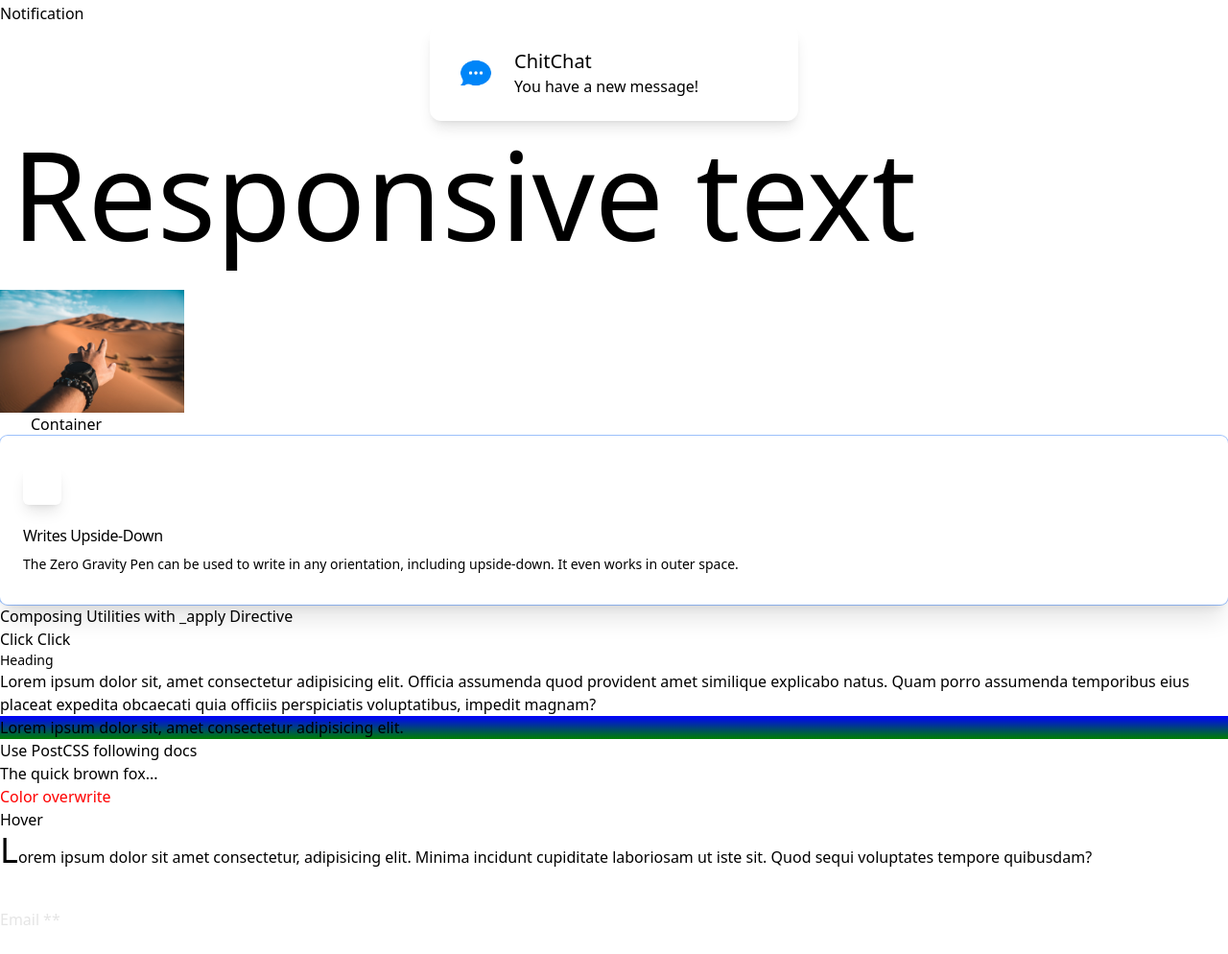
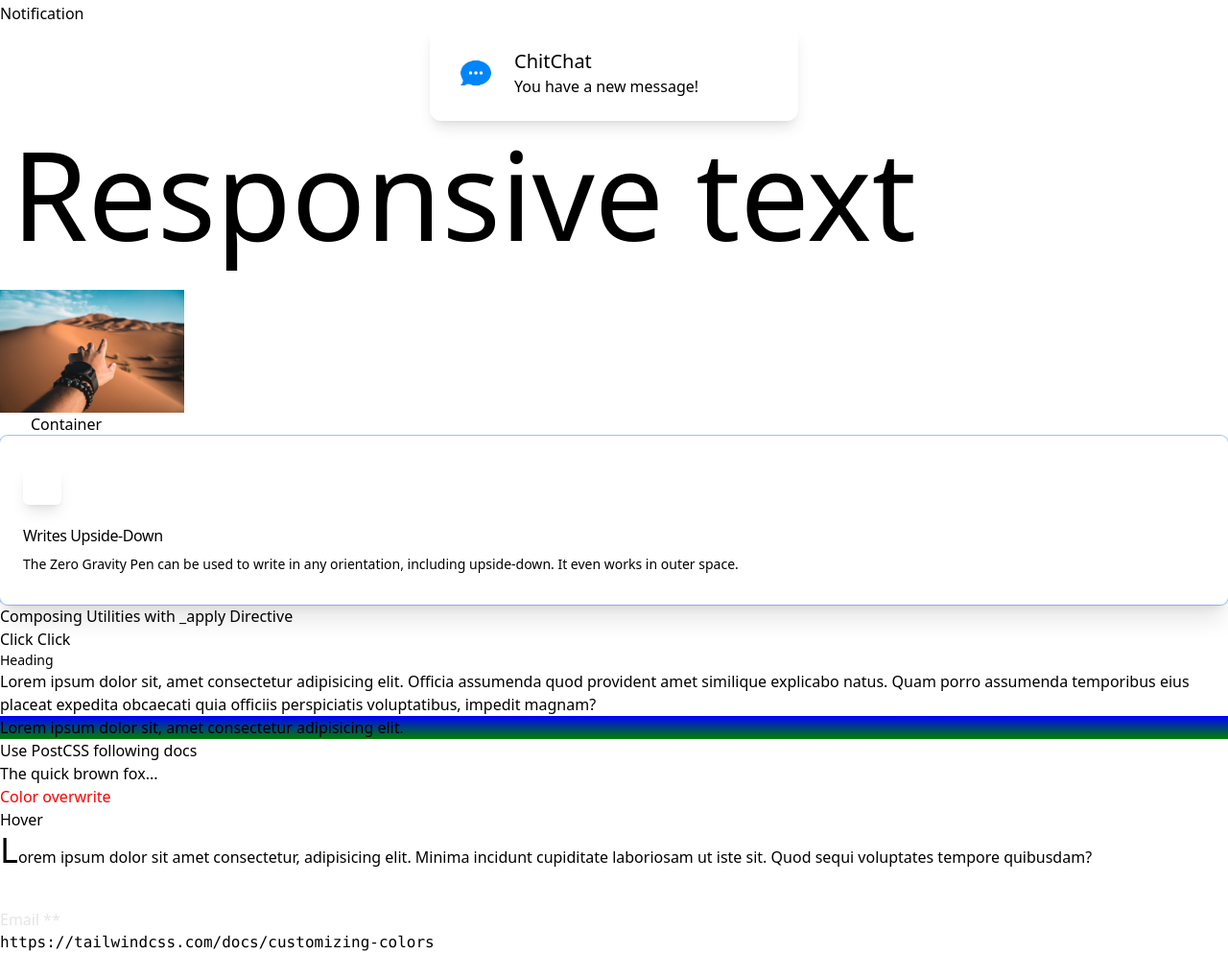
Before and after one commit to devpranab/Practice-Tailwind-Css, a website: page index.html in a window 1280 px wide. Shown: the part 4933-5927 px from the top of the page at 96% size. Before the commit the page ends 5903 px from the top, so only its background shows below. Drawn offline with Linux system fonts and the light colour scheme.

Commit message:
Every color out of the box, Colored box shadows

```diff
--- a/index.html
+++ b/index.html
@@ -559,5 +559,37 @@ darkMode: "class" - <html lang="en" class="dark">
             after:ml-1 text-[#e5e5e5]">Email</label>
           </div>
 
+          <!-- Every color out of the box  -->
+          <pre>https://tailwindcss.com/docs/customizing-colors</pre>
+
+
+          <!-- Colored box shadows -->
+          <!-- now you can color shadow as your wish
+          shadow-lg shadow-red-300 -->
+
+
+          <!-- Scroll snap API  -->
+
+
+          <!-- Multi-column layout -->
+
+
+          <!-- Native from control styling  -->
+
+
+          <!-- Print modifier -->
+
+
+          <!-- Modern aspect ratio API  -->
+
+
+          <!-- Fancy underline styles -->
+
+
+          <!-- Arbitary properties -->
+
+
+          <!-- Play CDN with Customization -->
+
 </body>
 </html>
```
Also changed, not shown: output/styles.css.
